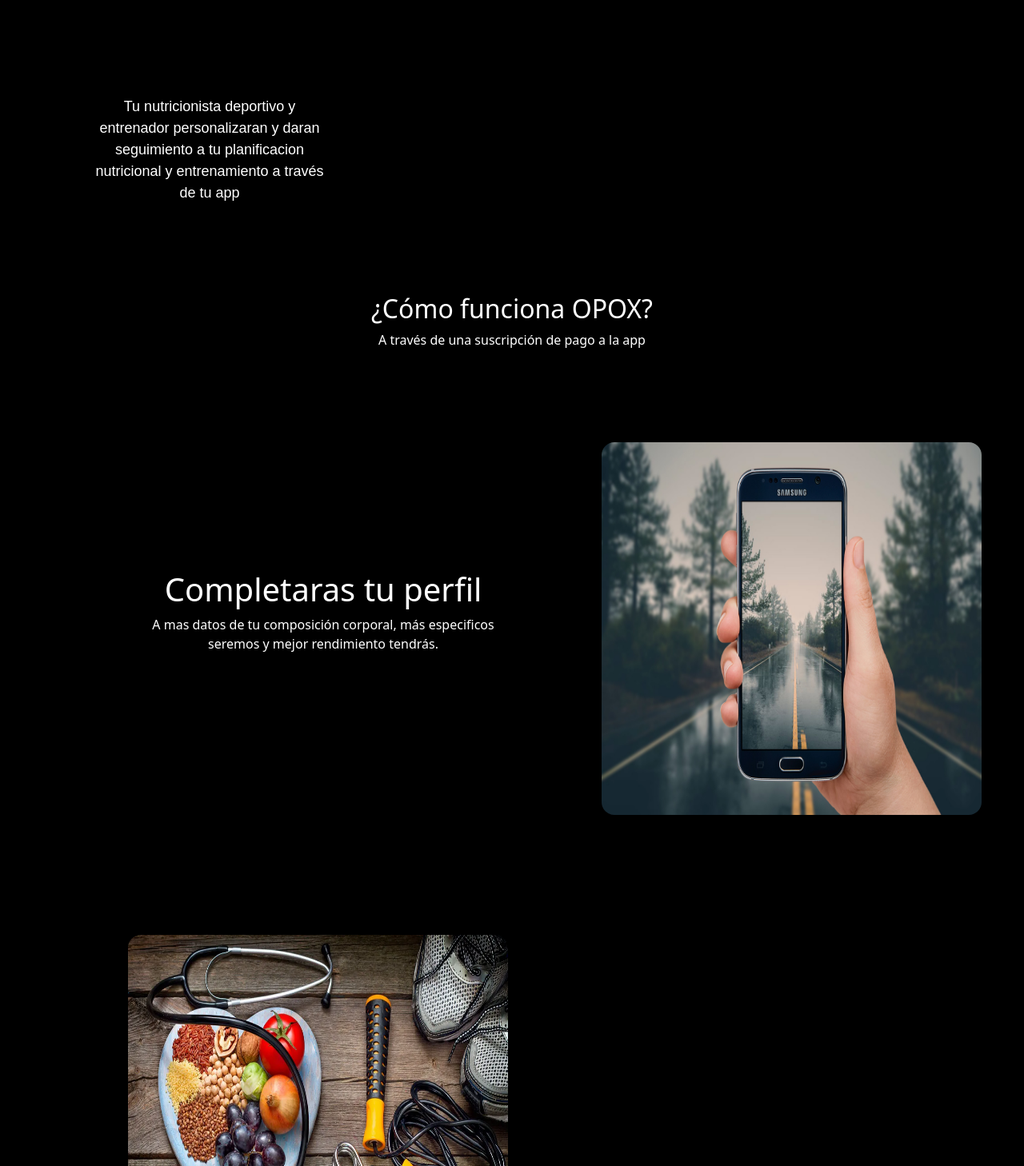
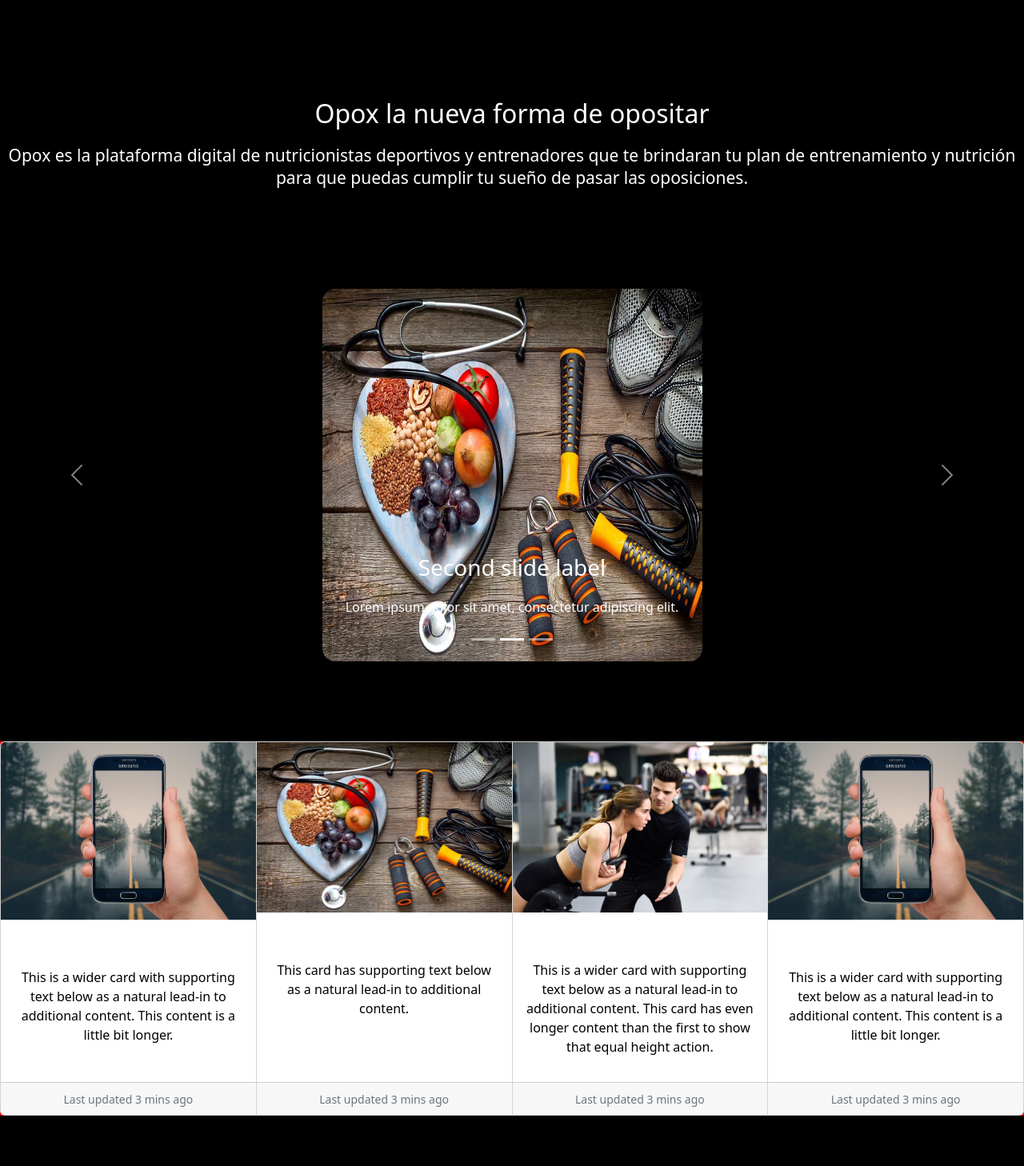
Before and after one commit to ricardorodriguez10/Oposkula, a React (Create React App) app: page / in a window 1280 px wide. Shown: the part 752-2210 px from the top of the page at 80% size. Built offline with nearby package versions, Linux system fonts and the light colour scheme.

Commit message:
Project without style

```diff
--- a/src/containers/Home/Home.css
+++ b/src/containers/Home/Home.css
@@ -7,6 +7,28 @@
     padding-top: 15px;
     padding-bottom: 15px;
 
+}
+
+.whoIsOpox {
+    margin-top: 125px;
+    margin-bottom: 125px;
+    font-size: 21px;
+    line-height: 1.3;
+    text-align: center;
+}
+
+p {
+margin-top: 20px;
+}
+
+
+.OurServices {
+    margin-top: 100px;
+    background-color: red;
+}
+
+.cardP {
+    color: black;
 }
 
 .homeImg {
--- a/src/containers/Home/Home.jsx
+++ b/src/containers/Home/Home.jsx
@@ -1,6 +1,6 @@
 import React, { useEffect, useState } from "react";
 import { getDataFromApi } from "../../Services/apiCalls";
-import opoImg from "../../assets/Oposiciones.jpg"
+import Oposiciones from "../../assets/Oposiciones.jpg"
 import phone from "../../assets/phone.jpg"
 import sportnutritionist from "../../assets/sportnutritionist.jpg"
 import trainer from "../../assets/trainer.jpg"
@@ -9,6 +9,8 @@ import FoodDetailCard from "../../components/FoodDetailCard/FoodDetailCard"
 import MealCard from "../../components/MealCard";
 import FoodList from "../../components/Food/FoodList"
 import Carousel from 'react-bootstrap/Carousel';
+import Card from 'react-bootstrap/Card';
+import CardGroup from 'react-bootstrap/CardGroup';
 import Profile from "../Profile/Profile";
 
  const Home = () => {
@@ -21,6 +23,15 @@ import Profile from "../Profile/Profile";
           <h1>Nutricionistas y Entrenadores</h1>
           <h1>Deportivos para Opositores</h1>
           </div>
+
+          <div className="FirstImg">
+            <img className="oppoImg" src={Oposiciones} alt="OppositionsImg"></img>
+          </div>
+
+          <section className="whoIsOpox">
+          <h2>Opox la nueva forma de opositar</h2>
+          <p>Opox es la plataforma digital de nutricionistas deportivos y entrenadores que te brindaran tu plan de entrenamiento y nutrición para que puedas cumplir tu sueño de pasar las oposiciones.</p>
+          </section>
 
     <Carousel>
       <Carousel.Item>
@@ -68,8 +79,67 @@ import Profile from "../Profile/Profile";
         </Carousel.Caption>
       </Carousel.Item>
     </Carousel>
-  );
-}
+
+       </section>
+
+       <section className="OurServices">
+
+       <CardGroup>
+      <Card>
+        <Card.Img variant="top" src={phone} />
+        <Card.Body>
+          <Card.Title>Card title</Card.Title>
+          <Card.Text>
+           <p className="cardP"> This is a wider card with supporting text below as a natural lead-in
+            to additional content. This content is a little bit longer.</p>
+          </Card.Text>
+        </Card.Body>
+        <Card.Footer>
+          <small className="text-muted">Last updated 3 mins ago</small>
+        </Card.Footer>
+      </Card>
+      <Card>
+        <Card.Img variant="top" src={sportnutritionist} />
+        <Card.Body>
+          <Card.Title>Card title</Card.Title>
+          <Card.Text>
+            <p className="cardP">This card has supporting text below as a natural lead-in to
+            additional content.</p>
+          </Card.Text>
+        </Card.Body>
+        <Card.Footer>
+          <small className="text-muted">Last updated 3 mins ago</small>
+        </Card.Footer>
+      </Card>
+      <Card>
+        <Card.Img variant="top" src={trainer} />
+        <Card.Body>
+          <Card.Title>Card title</Card.Title>
+          <Card.Text>
+          <p className="cardP"> This is a wider card with supporting text below as a natural lead-in
+            to additional content. This card has even longer content than the
+            first to show that equal height action.</p>
+          </Card.Text>
+        </Card.Body>
+        <Card.Footer>
+          <small className="text-muted">Last updated 3 mins ago</small>
+        </Card.Footer>
+      </Card>
+       <Card>
+        <Card.Img variant="top" src={phone} />
+        <Card.Body>
+          <Card.Title>Card title</Card.Title>
+          <Card.Text>
+           <p className="cardP"> This is a wider card with supporting text below as a natural lead-in
+            to additional content. This content is a little bit longer.</p>
+          </Card.Text>
+        </Card.Body>
+        <Card.Footer>
+          <small className="text-muted">Last updated 3 mins ago</small>
+        </Card.Footer>
+      </Card>
+    </CardGroup>
+
 
        </section>
 
--- a/src/containers/Profile/Profile.jsx
+++ b/src/containers/Profile/Profile.jsx
@@ -4,6 +4,18 @@ const Profile = () => {
   return (
     <div className="profilePage">
       <h1>Profile</h1>
+
+<div className="inputContainer">
+  <input className="inputProfile" type="text" placeholder="Full Name" name="name" />
+</div>
+
+<div className="inputContainer">
+  <input className="inputProfile" type="number" placeholder="Peso (kg)" name="weight"/>
+</div>
+
+<div className="inputContainer">
+  <input className="inputProfile" type="number" placeholder="Altura (cm)" name="height" />
+</div>
     </div>
   );
 };
```
